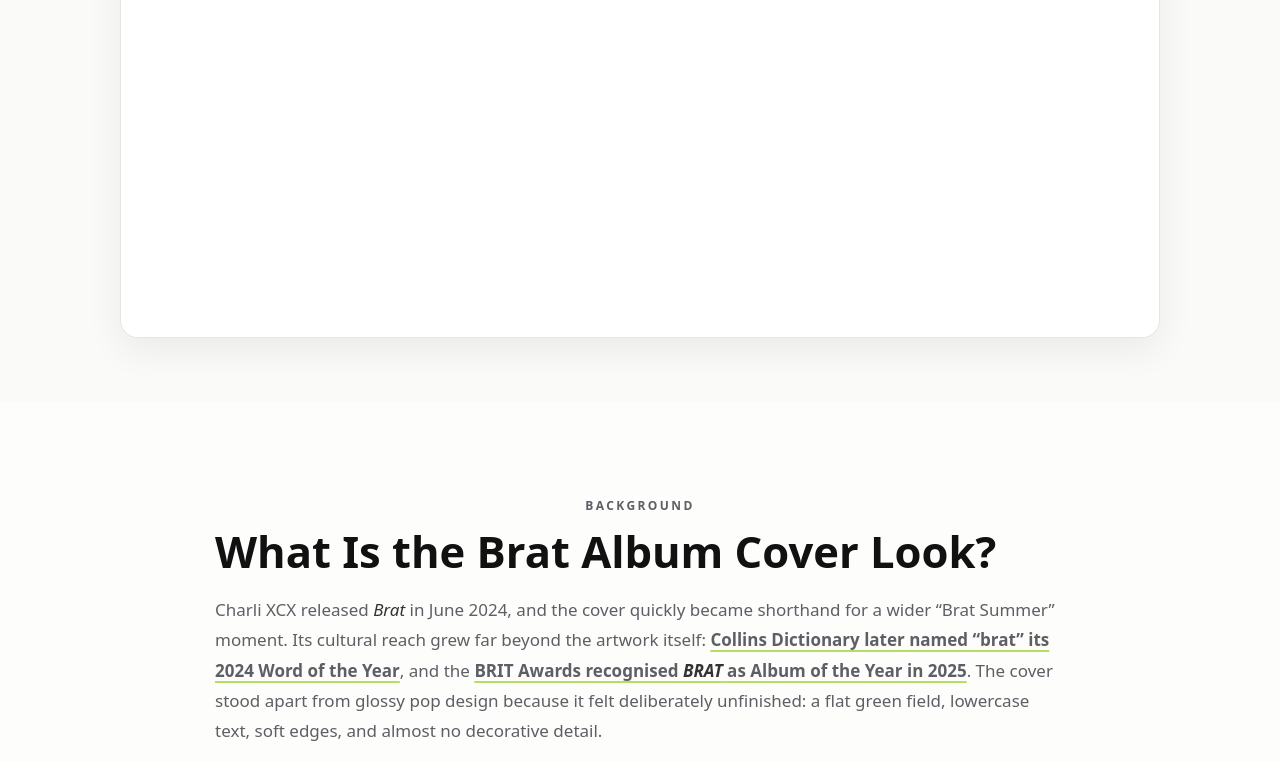
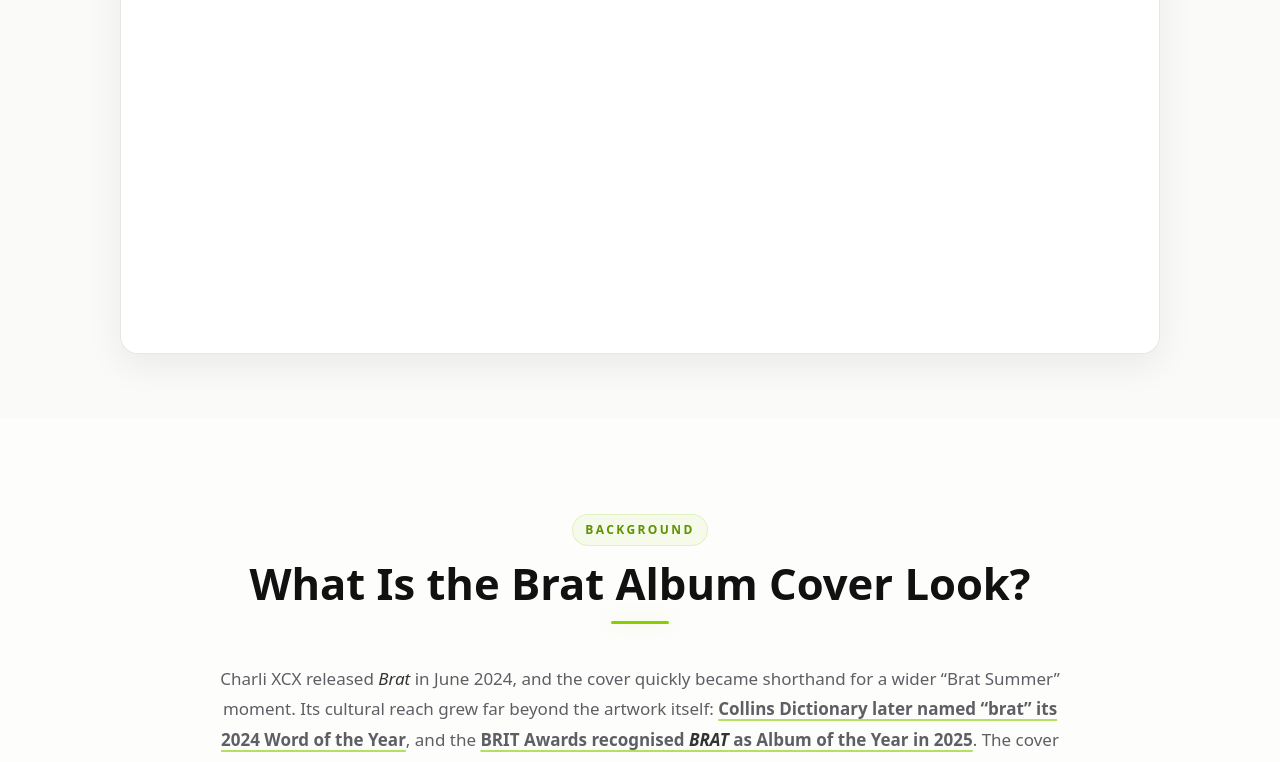
Before and after one commit to Zainulabadeen/brat-generator, a Next.js app: page /blog/how-to-make-a-brat-album-cover-free in a window 1280 px wide. Shown: the part 2000-2762 px from the top of the page. Built offline with nearby package versions, Linux system fonts and the light colour scheme; no server answers.

Commit message:
Center editorial sections and polish headings

```diff
--- a/app/globals.css
+++ b/app/globals.css
@@ -591,3 +591,175 @@ main h3,
   .centered-prose > p{font-size:16px;line-height:1.68}
   .about-grid-wide{width:min(100% - 30px,1280px)}
 }
+
+/* September 2026: sitewide editorial centering + subtle heading polish.
+   Keeps tools/forms/navigation usable while making explanatory content read as one design system. */
+
+/* Center the main explanatory/editorial content across inner pages and guides. */
+.article-prose,
+.prose-split > div:first-child,
+.source-note,
+.guide-step > div:last-child,
+.simple-table th,
+.simple-table td{
+  text-align:center !important;
+}
+
+.article-prose{
+  margin-left:auto;
+  margin-right:auto;
+}
+.article-prose > p,
+.article-prose > ul,
+.article-prose > ol,
+.prose-split > div:first-child > p,
+.source-note{
+  margin-left:auto;
+  margin-right:auto;
+}
+.article-prose > p,
+.prose-split > div:first-child > p{
+  max-width:980px;
+}
+
+/* Small labels now feel attached to their section instead of floating as plain text. */
+.article-prose > .eyebrow,
+.prose-split .eyebrow,
+.section-heading .eyebrow,
+.video-tool-heading .eyebrow{
+  display:table;
+  width:auto;
+  margin-left:auto !important;
+  margin-right:auto !important;
+  padding:7px 12px;
+  border:1px solid rgba(138,206,0,.18);
+  border-radius:999px;
+  background:rgba(138,206,0,.065);
+  color:#5f9200;
+  text-align:center !important;
+  letter-spacing:.18em;
+}
+
+/* Light branded treatment for editorial headings: centered, balanced, with a short lime rule. */
+.article-prose > h2,
+.prose-heading{
+  position:relative;
+  max-width:980px;
+  margin-left:auto !important;
+  margin-right:auto !important;
+  padding-bottom:18px;
+  text-align:center !important;
+  text-wrap:balance;
+}
+.article-prose > h2::after,
+.prose-heading::after{
+  content:'';
+  display:block;
+  width:58px;
+  height:3px;
+  margin:16px auto 0;
+  border-radius:999px;
+  background:var(--green);
+  box-shadow:0 0 18px rgba(138,206,0,.22);
+}
+.article-prose > h3{
+  max-width:900px;
+  margin-left:auto;
+  margin-right:auto;
+  text-align:center !important;
+  text-wrap:balance;
+}
+
+/* The step-by-step cards retain their useful number marker, but the content itself is centered. */
+.guide-step{
+  align-items:center;
+}
+.guide-step-no{
+  text-align:center;
+}
+.guide-step .guide-kicker,
+.guide-step h3,
+.guide-step p{
+  text-align:center !important;
+}
+
+/* Tables and notes follow the same centered visual rhythm. */
+.simple-table th,
+.simple-table td{
+  vertical-align:middle;
+}
+.source-note{
+  max-width:900px;
+  text-align:center !important;
+}
+
+/* Special polish for the "Before You Start" checklist: compact 2x2 utility cards. */
+.check-list{
+  grid-template-columns:repeat(2,minmax(0,1fr));
+  gap:16px;
+  max-width:980px;
+  margin:30px auto 0;
+}
+.check-list li{
+  min-height:118px;
+  padding:22px 20px;
+  display:flex;
+  flex-direction:column;
+  align-items:center;
+  justify-content:center;
+  gap:10px;
+  text-align:center;
+  border-radius:18px;
+  border:1px solid rgba(17,17,17,.09);
+  background:linear-gradient(180deg,rgba(255,255,255,.92),rgba(138,206,0,.045));
+  box-shadow:0 8px 24px rgba(17,17,17,.035);
+}
+.check-list li::before{
+  position:static;
+  display:grid;
+  place-items:center;
+  width:34px;
+  height:34px;
+  flex:0 0 34px;
+  border-radius:50%;
+  margin:0;
+  color:#5f9500;
+  background:rgba(138,206,0,.14);
+  border:1px solid rgba(138,206,0,.22);
+  font-size:18px;
+  line-height:1;
+}
+
+/* Keep the colour-guide split layout, but visually center both halves. */
+.prose-split{
+  align-items:center;
+}
+.prose-split > div:first-child .eyebrow,
+.prose-split > div:first-child .eyebrow.left{
+  text-align:center !important;
+}
+.colour-fact-card,
+.colour-fact-card dl,
+.colour-fact-card dt,
+.colour-fact-card dd{
+  text-align:center;
+}
+.colour-swatch{
+  margin-left:auto;
+  margin-right:auto;
+}
+
+/* Section spacing is kept consistent so centered content does not feel detached. */
+.article-prose > .eyebrow + h2,
+.prose-split .eyebrow + .prose-heading{
+  margin-top:0;
+}
+
+@media (max-width:760px){
+  .check-list{grid-template-columns:1fr;gap:12px}
+  .check-list li{min-height:100px;padding:19px 16px}
+  .article-prose > h2,
+  .prose-heading{padding-bottom:14px}
+  .article-prose > h2::after,
+  .prose-heading::after{margin-top:13px;width:50px}
+}
```
Also changed, not shown: APPLY_THIS_UPDATE.txt.
